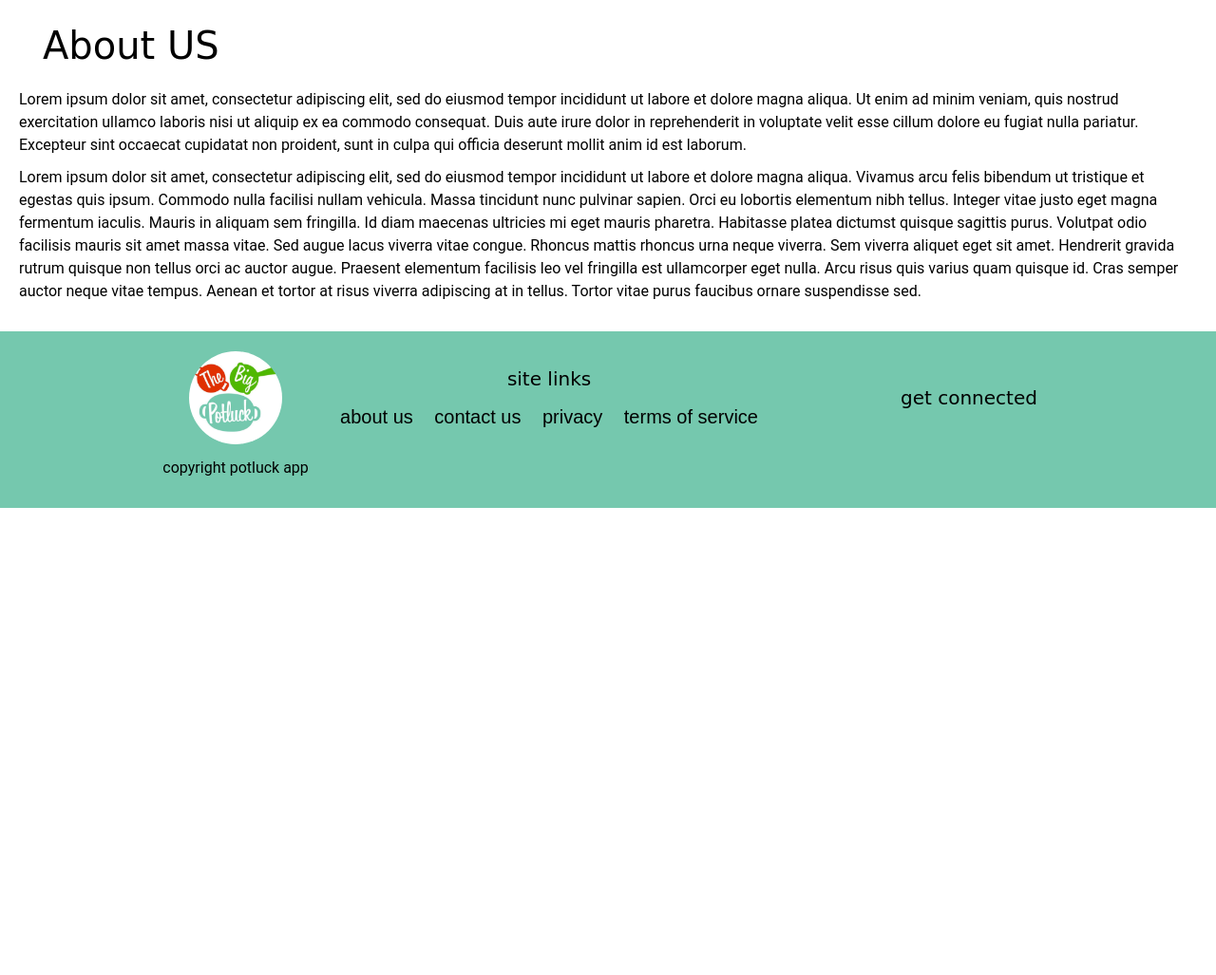
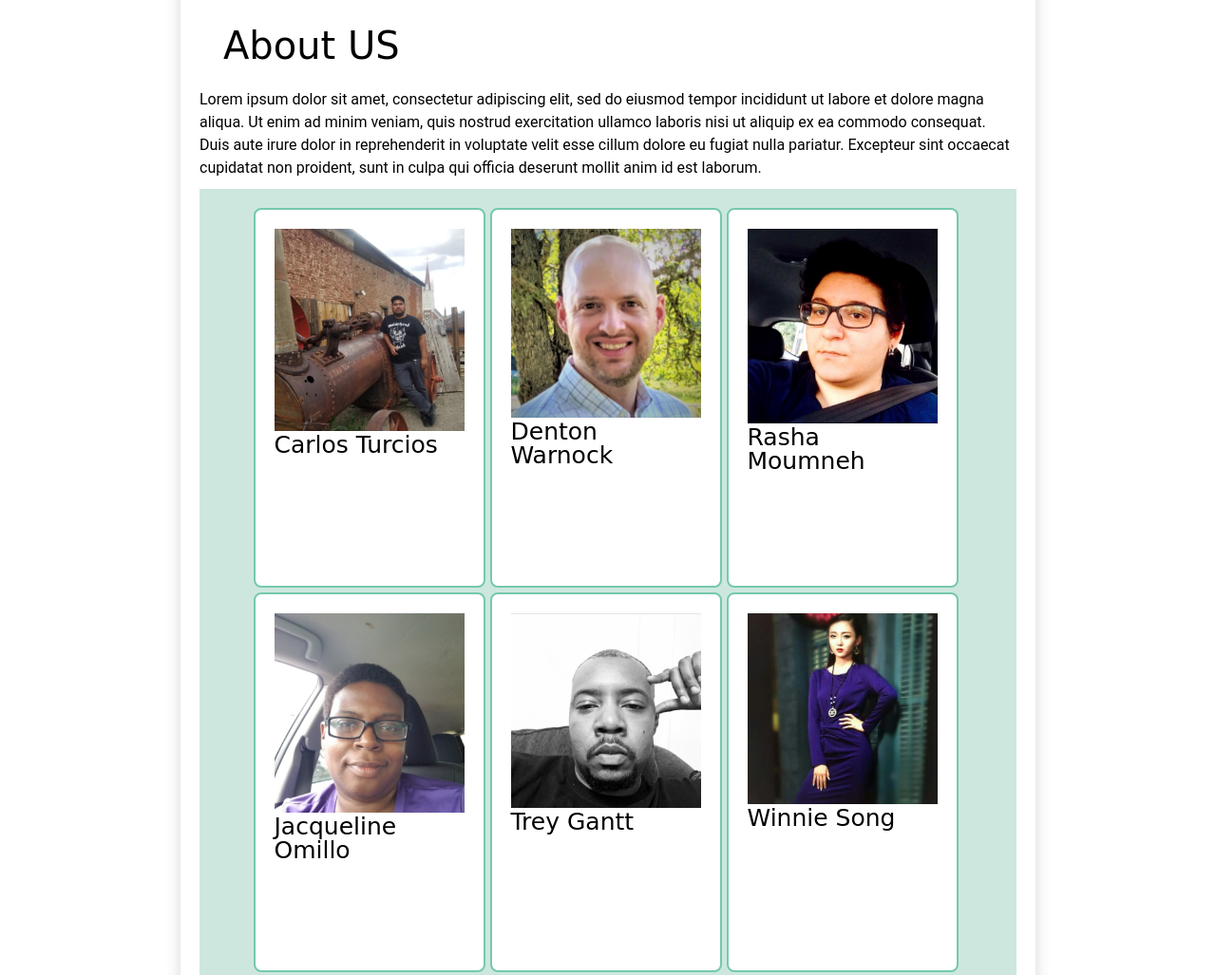
Before and after one commit to party-planner-pt/BW-PT-PartyPlanner-UI-CET, a plain HTML site: page aboutus.html in a window 1280 px wide. Shown: the part 129-1156 px from the top of the page at 95% size. Before the commit the page ends 800 px from the top, so only its background shows below. Drawn offline with Linux system fonts and the light colour scheme; a web font is replaced by a local one.

Commit message:
about us page

```diff
--- a/aboutus.html
+++ b/aboutus.html
@@ -41,38 +41,70 @@
 
 
         </header>
+        <div class="container">
             <div class="aboutUs">
                 <h1>About US</h1>
 
-
+                <div class="aboutustop">
                     <p>
-                Lorem ipsum dolor sit amet, consectetur adipiscing elit, sed do eiusmod tempor incididunt ut labore et
-                dolore magna aliqua. Ut enim ad minim veniam, quis nostrud exercitation ullamco laboris nisi ut aliquip
-                ex ea commodo consequat. Duis aute irure dolor in reprehenderit in voluptate velit esse cillum dolore eu
+                        Lorem ipsum dolor sit amet, consectetur adipiscing elit, sed do eiusmod tempor incididunt ut
+                        labore
+                        et
+                        dolore magna aliqua. Ut enim ad minim veniam, quis nostrud exercitation ullamco laboris nisi ut
+                        aliquip
+                        ex ea commodo consequat. Duis aute irure dolor in reprehenderit in voluptate velit esse cillum
+                        dolore eu
                         fugiat nulla pariatur. Excepteur sint occaecat cupidatat non proident, sunt in culpa qui officia
                         deserunt mollit anim id est laborum.
 
                     </p>
+                </div>
+                <div class="pics">
 
-            <p>
-                Lorem ipsum dolor sit amet, consectetur adipiscing elit, sed do eiusmod tempor incididunt ut labore et
-                dolore magna aliqua. Vivamus arcu felis bibendum ut tristique et egestas quis ipsum. Commodo nulla
-                facilisi nullam vehicula. Massa tincidunt nunc pulvinar sapien. Orci eu lobortis elementum nibh tellus.
-                Integer vitae justo eget magna fermentum iaculis. Mauris in aliquam sem fringilla. Id diam maecenas
-                ultricies mi eget mauris pharetra. Habitasse platea dictumst quisque sagittis purus. Volutpat odio
-                facilisis mauris sit amet massa vitae. Sed augue lacus viverra vitae congue. Rhoncus mattis rhoncus urna
-                neque viverra. Sem viverra aliquet eget sit amet. Hendrerit gravida rutrum quisque non tellus orci ac
-                auctor augue. Praesent elementum facilisis leo vel fringilla est ullamcorper eget nulla. Arcu risus quis
-                varius quam quisque id. Cras semper auctor neque vitae tempus. Aenean et tortor at risus viverra
-                adipiscing at in tellus. Tortor vitae purus faucibus ornare suspendisse sed.
-            </p>
+                    <div class="profile-container">
+                        <div class="carlos-pic">
+                            <img src="img/Screenshot (53).png">
+                            <h4>Carlos Turcios</h4>
+                        </div>
+                    </div>
+                    <div class="profile-container">
+                        <div class="Denton-pic">
+                            <img src="img/Screenshot (43).png">
+                            <h4>Denton Warnock</h4>
+                        </div>
+                    </div>
+                    <div class="profile-container">
+                        <div class="Rash-pic">
+                            <img src="img/Screenshot (45).png">
+                            <h4>Rasha Moumneh</h4>
+                        </div>
+                        <p></p>
+                    </div>
+                    <div class="profile-container">
+                        <div class="Jacqueline-pic">
+                            <img src="img/Screenshot (47).png">
+                            <h4>Jacqueline Omillo</h4>
+                        </div>
+                    </div>
+                    <div class="profile-container">
+                        <div class="Trey-pic">
+                            <img src="img/Screenshot (49).png">
+                            <h4>Trey Gantt</h4>
+                        </div>
+                    </div>
+                    <div class="profile-container">
+                        <div class="Winnie-pic">
+                            <img src="img/Screenshot (52).png">
+                            <h4>Winnie Song</h4>
+                        </div>
+                    </div>
+                </div>
+
+
+            </div>
 
 
 
-
-
-
-        </div>
             <footer class="footer">
                 <!---logo -->
                 <div class="bottom-logo">
--- a/less/aboutus.less
+++ b/less/aboutus.less
@@ -1,7 +1,46 @@
-.aboutUs {
-  box-shadow: 0px 0px 15px rgba(0, 0, 0, 0.17);
-  padding: 20px;
-  h1 {
-    padding: 25px;
+.container {
+  .aboutUs {
+    box-shadow: 0px 0px 15px rgba(0, 0, 0, 0.17);
+    padding: 20px;
+    h1 {
+      padding: 25px;
+    }
+  }
+  .pics {
+    display: flex;
+    flex-wrap: wrap;
+    justify-content: center;
+    padding: 2rem;
+    background: @backgroundc;
+    width: 100%;
+    .profile-container {
+      display: flex;
+      justify-content: space-around;
+      height: 40rem;
+      padding: 2rem;
+      border-radius: 8px;
+      background: @white;
+      margin: 0 5px 5px 0;
+      border: 2px solid @mediumaquamarine;
+
+      .carlos-pic {
+        width: 20rem;
+      }
+      .Denton-pic {
+        width: 20rem;
+      }
+      .Rash-pic {
+        width: 20rem;
+      }
+      .Jacqueline-pic {
+        width: 20rem;
+      }
+      .Trey-pic {
+        width: 20rem;
+      }
+      .Winnie-pic {
+        width: 20rem;
+      }
+    }
   }
 }
--- a/less/footer.less
+++ b/less/footer.less
@@ -90,8 +90,11 @@ footer {
       text-decoration: none;
       color: @font-color;
       @media @mobile {
+        display: flx;
+        justify-content: center;
+        align-items: center;
         font-size: 1.5rem;
-        margin-left: 1rem;
+        padding: 1px;
         width: 100%;
         //border: solid red;
       }
--- a/less/home-page.less
+++ b/less/home-page.less
@@ -11,7 +11,7 @@
     display: flex;
     flex-wrap: wrap;
     justify-content: space-between;
-    background: #cde7df;
+    background: @backgroundc;
     @media @mobile {
       display: flex;
       flex-wrap: wrap;
--- a/less/variables.less
+++ b/less/variables.less
@@ -3,11 +3,11 @@
 @button-bg: @mediumaquamarine;
 @shadow: @orangered;
 @footer: @mediumaquamarine;
-
+@backgroundc: @background;
 //colors
 @white: white;
 @mediumaquamarine: #75c8ae;
 @orangered: #e03000;
-
+@background: #cde7df;
 //escaping
 @mobile: ~'(max-width: 500px)';
```
Also changed, not shown: css/index.css, img/Carlos Turcios.jpg (added), img/Screenshot (43).png (added), img/Screenshot (45).png (added), img/Screenshot (47).png (added), img/Screenshot (49).png (added), img/Screenshot (52).png (added), img/Screenshot (53).png (added). Lines whose indentation alone changed are shown as unchanged.
